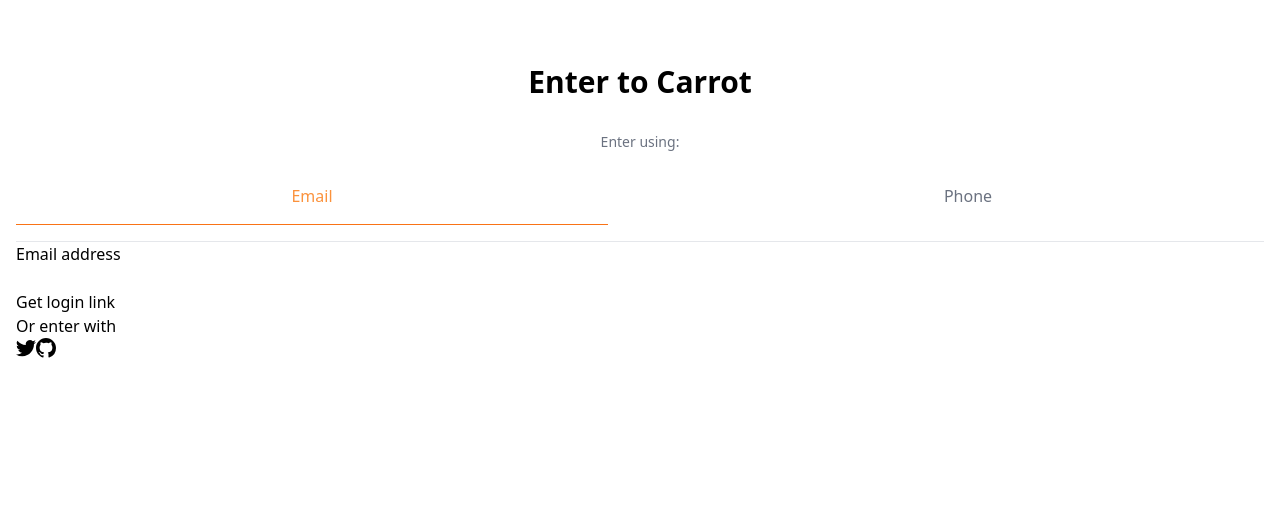
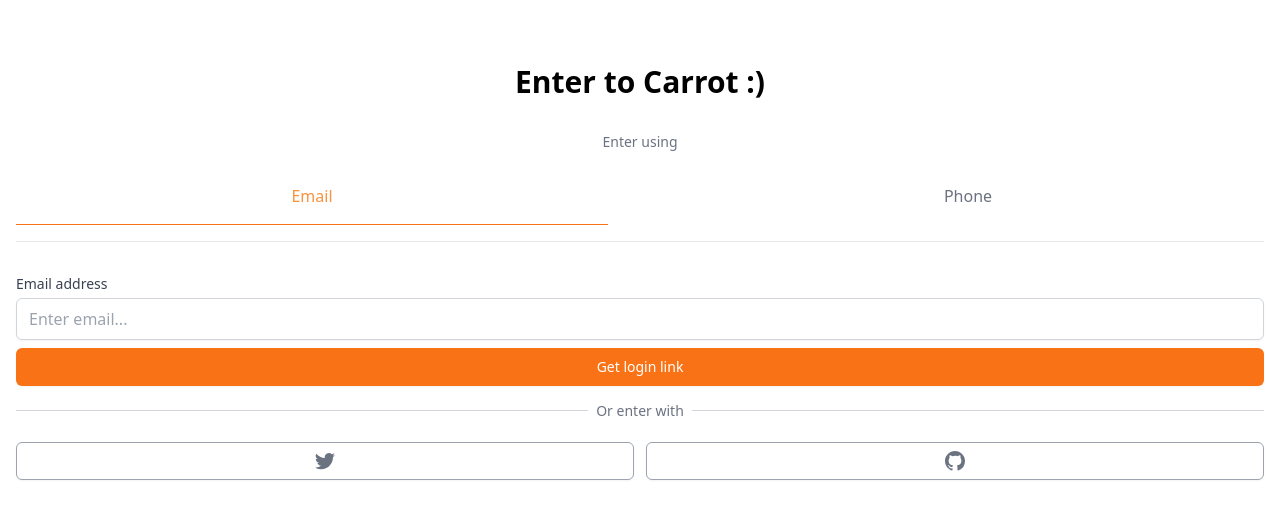
Before and after one commit to kimbro95/NextJS-CloneCoding, a Next.js app: page /enter in a window 1280 px wide. Shown: the top 518 px of the page. Built offline with nearby package versions, Linux system fonts and the light colour scheme.

Commit message:
#5.2 Auth part Two

```diff
--- a/package.json
+++ b/package.json
@@ -9,6 +9,7 @@
     "lint": "next lint"
   },
   "dependencies": {
+    "@tailwindcss/forms": "^0.5.0",
     "next": "^12.1.0",
     "react": "^18.0.0-rc.1",
     "react-dom": "^18.0.0-rc.1"
--- a/pages/enter.tsx
+++ b/pages/enter.tsx
@@ -11,10 +11,10 @@
 
     return (
     <div className="mt-16 px-4">
-        <h3 className="text-3xl font-bold text-center">Enter to Carrot</h3>
+        <h3 className="text-3xl font-bold text-center">Enter to Carrot :)</h3>
         <div className="mt-8">
             <div className="flex flex-col items-center">
-                <h5 className="text-sm text-gray-500 font-medium">Enter using:</h5>
+                <h5 className="text-sm text-gray-500 font-medium">Enter using</h5>
                 <div className="grid grid-cols-2 gap-16 border-b w-full mt-8 pb-4">
                     <button
                         className={cls(
@@ -38,34 +38,60 @@
                     </button>
                 </div>
             </div>
-            <form>
-                <label>
+            <form className="flex flex-col mt-8">
+                <label className="text-sm font-medium text-gray-700">
                 {method === "email" ? "Email address" : null}
                 {method === "phone" ? "Phone number" : null}
                 </label>
-                <div>
+                <div className="mt-1">
                 {method === "email" ?
-                    <input type="email" required />
+                    <input
+                        type="email"
+                        className="appearance-none w-full px-3 py-2 border border-gray-300 rounded-md shadow-sm placeholder-gray-400
+                        focus:outline-none focus:ring-orange-500 focus:border-orange-500"
+                        placeholder="Enter email..."
+                        required
+                    />
                 : null}
                 {method === "phone" ? (
-                    <div>
-                    <span>+82</span>
-                    <input type="number" required />
+                    <div className="flex rounded-sm shadow-sm">
+                    <span className="flex items-center justify-center rounded-l-md select-none
+                    px-3 border border-r-0 border-gray-300 bg-gray-50 text-gray-500"
+                    >
+                    +82
+                    </span>
+                    <input
+                        className="appearance-none w-full px-3 py-2 border border-gray-300
+                        rounded-md rounded-l-none shadow-sm placeholder-gray-400
+                        focus:outline-none focus:ring-orange-500 focus:border-orange-500"
+                        type="number"
+                        required
+                    />
                     </div>
                 ) : null}
                 </div>
-                <button>
+                <button
+                    className="bg-orange-500 hover:bg-orange-600 text-white py-2 px-4 mt-2
+                    border border-transparent rounded-md shadow-sm text-sm font-medium
+                    focus:ring-2 focus:ring-offset-2 focus:ring-orange-500 focus:outline-none"
+                >
                 {method === "email" ? "Get login link" : null}
                 {method === "phone" ? "Get one-time password" : null}
                 </button>
             </form>
-            <div>
-                <div>
-                    <span>Or enter with</span>
+            <div className="mt-6">
+                <div className="relative">
+                    <div className="absolute w-full border-t border-gray-300" />
+                    <div className="relative -top-3 text-center">
+                        <span className="bg-white px-2 text-sm text-gray-500">Or enter with</span>
+                    </div>
                 </div>
             </div>
-            <div>
-                <button>
+            <div className="grid grid-cols-2 gap-3 mt-2">
+                <button
+                    className="flex justify-center items-center py-2 px-2 border border-gray-400
+                    rounded-md shadow-sm bg-white text-sm font-medium text-gray-500 hover:bg-gray-100"
+                >
                     <svg
                     className="w-5 h-5"
                     aria-hidden="true"
@@ -75,7 +101,10 @@
                     <path d="M6.29 18.251c7.547 0 11.675-6.253 11.675-11.675 0-.178 0-.355-.012-.53A8.348 8.348 0 0020 3.92a8.19 8.19 0 01-2.357.646 4.118 4.118 0 001.804-2.27 8.224 8.224 0 01-2.605.996 4.107 4.107 0 00-6.993 3.743 11.65 11.65 0 01-8.457-4.287 4.106 4.106 0 001.27 5.477A4.073 4.073 0 01.8 7.713v.052a4.105 4.105 0 003.292 4.022 4.095 4.095 0 01-1.853.07 4.108 4.108 0 003.834 2.85A8.233 8.233 0 010 16.407a11.616 11.616 0 006.29 1.84" />
                     </svg>
                 </button>
-                <button>
+                <button
+                    className="flex justify-center items-center py-2 px-2 border border-gray-400
+                    rounded-md shadow-sm bg-white text-sm font-medium text-gray-500 hover:bg-gray-100"
+                >
                     <svg
                     className="w-5 h-5"
                     aria-hidden="true"
--- a/tailwind.config.js
+++ b/tailwind.config.js
@@ -9,5 +9,5 @@
   darkMode:"class", // 다크모드
                     // media: 자동(브라우저, 컴퓨터등 환경설정에 맞춰서)
                     // class: 수동 다크모드
-  plugins: [],
+  plugins: [require("@tailwindcss/forms")],
 }
```
Also changed, not shown: memo.txt, 1 other file (tests, documents, lock files or other folders).
